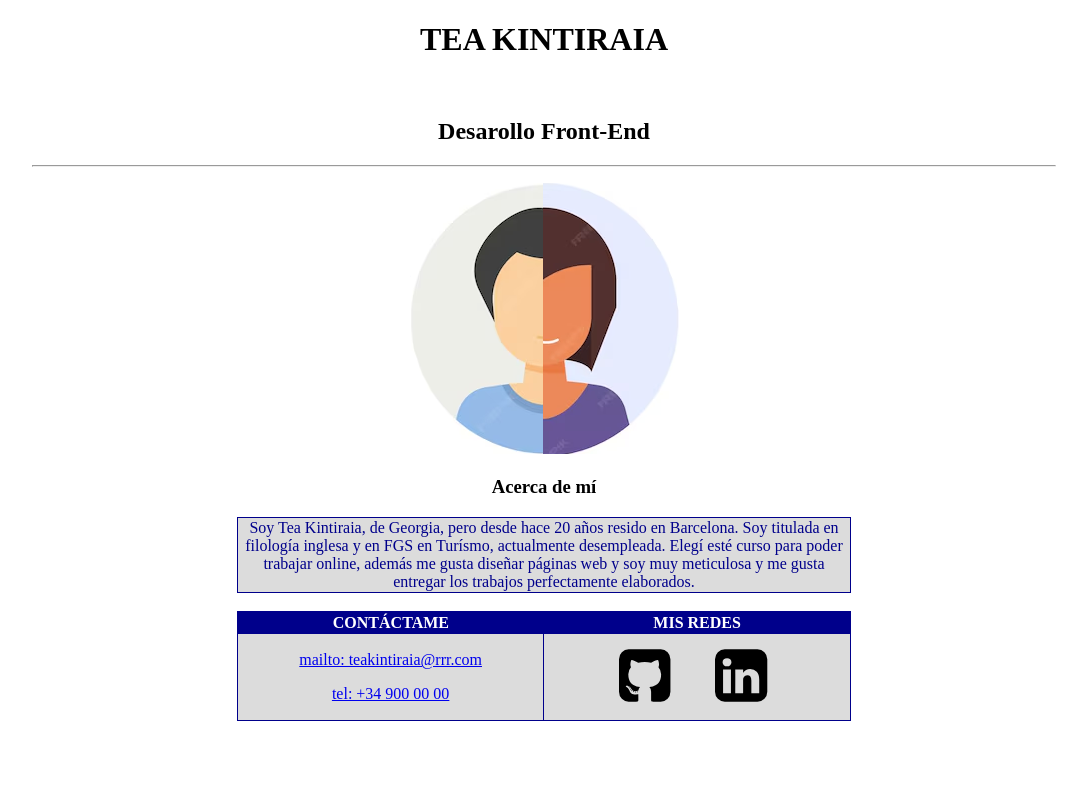
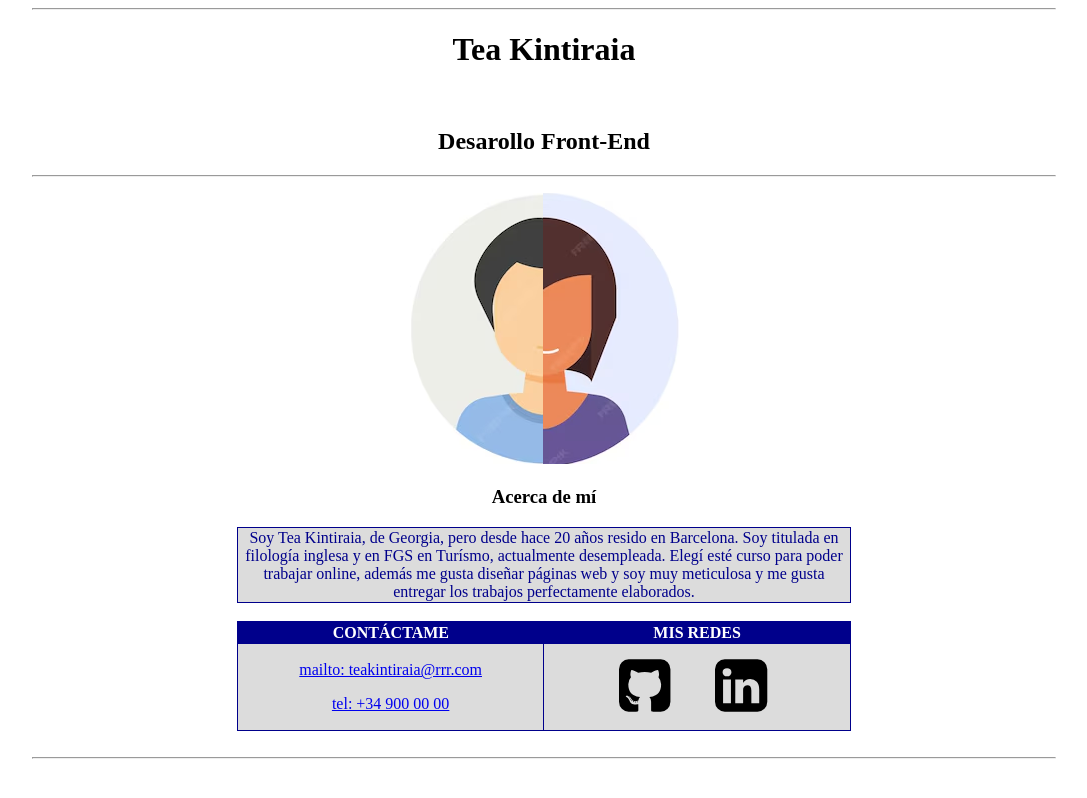
Before and after one commit to Thea272/perfil, a plain HTML site: page index.html in a window 1280 px wide. Shown: the whole page, without its empty margins (96-1183 px from the left). Drawn offline with Linux system fonts and the light colour scheme.

Commit message:
Add files via upload

```diff
--- a/index.html
+++ b/index.html
@@ -10,8 +10,9 @@
 </head>
 
 <body>
+    <hr>
     <table>
-        <h1>TEA KINTIRAIA</h1> <br>
+        <h1>Tea Kintiraia</h1> <br>
         <h2>Desarollo Front-End</h2>
         <hr>
         <p><img src="./img/avatar.png" alt="avatar"></p>
@@ -42,6 +43,7 @@
             </tr>
         </table>
         <br>
+        <hr>
     </table>
 
 
```
